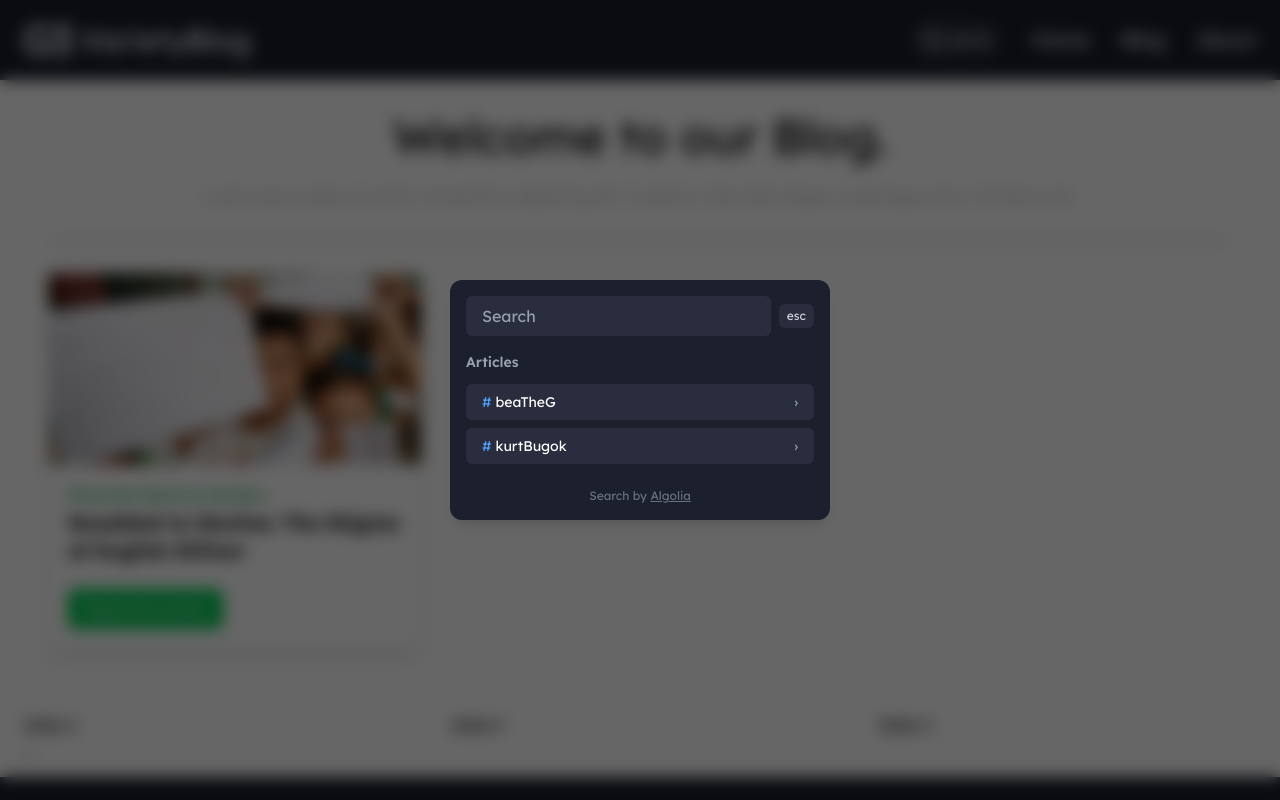
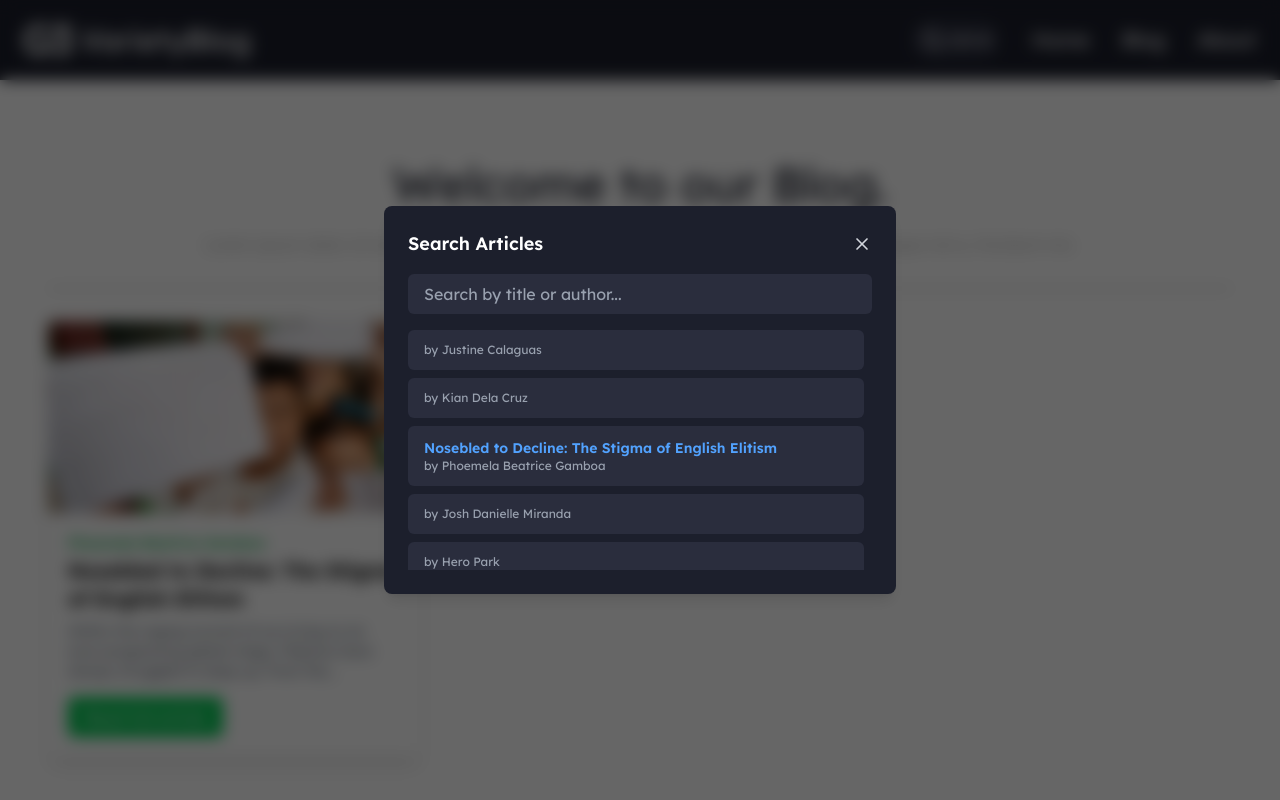
Before and after one commit to zidvsd/group-3, a React (Vite) app: page / in a window 1280 px wide. Both pictures are taken after a click on the button "Ctrl K". Shown: the top 800 px of the page. Built offline with nearby package versions, Linux system fonts and the light colour scheme.

Commit message:
added carousel data

```diff
--- a/src/components/Cards.jsx
+++ b/src/components/Cards.jsx
@@ -1,7 +1,7 @@
 import { Link } from "react-router-dom";
 import useArticlesData from "../hook/useArticlesData";
 import { slugify } from "../utils/utils";
-
+import { truncateArticle } from "../utils/utils";
 const Cards = () => {
   const data = useArticlesData();
 
@@ -27,7 +27,7 @@ const Cards = () => {
               </p>
               <h2 className="text-xl font-bold mb-2">{article.title}</h2>
               <p className="text-gray-600 text-sm mb-4">
-                {article["article-lead"]}
+                {truncateArticle(article.article?.[0])}
               </p>
               <Link
                 to={`/blogs/${slugify(article.title)}`}
--- a/src/components/CarouselSection.jsx
+++ b/src/components/CarouselSection.jsx
@@ -1,29 +1,58 @@
 import React from "react";
-// Import Swiper React components
 import { Swiper, SwiperSlide } from "swiper/react";
 import { Autoplay, Pagination, Navigation } from "swiper/modules";
-// Import Swiper styles
 import "swiper/css";
+import "swiper/css/pagination";
+import "swiper/css/navigation";
+import useArticlesData from "../hook/useArticlesData";
+import { Link } from "react-router-dom";
+import { slugify } from "../utils/utils";
 
 const CarouselSection = () => {
+  const articles = useArticlesData();
+
   return (
-    <div className="select-none">
+    <div className="select-none custom-container py-12">
+      <h2 className="text-3xl font-bold mb-8 text-primary">More Articles</h2>
       <Swiper
-        spaceBetween={50}
-        slidesPerView={3}
+        spaceBetween={20}
+        slidesPerView={1}
         loop={true}
-        onSlideChange={() => console.log("slide change")}
-        onSwiper={(swiper) => console.log(swiper)}
-        modules={[Autoplay, Pagination, Navigation]}
         autoplay={{ delay: 3000 }}
         pagination={{ clickable: true }}
         navigation
+        modules={[Autoplay, Pagination, Navigation]}
+        breakpoints={{
+          640: { slidesPerView: 1 },
+          768: { slidesPerView: 2 },
+          1024: { slidesPerView: 3 },
+        }}
       >
-        <SwiperSlide>Slide 1</SwiperSlide>
-        <SwiperSlide>Slide 2</SwiperSlide>
-        <SwiperSlide>Slide 3</SwiperSlide>
-        <SwiperSlide>Slide 4</SwiperSlide>
-        ...
+        {articles.map((article, index) => (
+          <SwiperSlide key={index}>
+            <Link to={`/blogs/${slugify(article.title)}`}>
+              <div className=" bg-white rounded-lg shadow-md border-neutral-200 border-[0.5px] md: overflow-hidden hover:shadow-xl transition-shadow duration-300 pb-12">
+                <img
+                  src={article.img}
+                  alt={article.title}
+                  className="w-full object-cover"
+                />
+                <div className="p-4 space-y-2">
+                  <p className="text-sm text-green-600 font-medium">
+                    {article.author}
+                  </p>
+                  <h3 className="text-xl font-semibold text-gray-800">
+                    {article.title}
+                  </h3>
+
+                  <p className="text-gray-600 text-sm line-clamp-3">
+                    {article.lead}
+                  </p>
+                </div>
+              </div>
+            </Link>
+          </SwiperSlide>
+        ))}
       </Swiper>
     </div>
   );
--- a/src/components/HeroSection.jsx
+++ b/src/components/HeroSection.jsx
@@ -2,8 +2,10 @@ import React from "react";
 import Cards from "./Cards";
 const HeroSection = () => {
   return (
-    <div className="text-center custom-container space-y-6 ">
-      <h1 className="text-3xl lg:text-5xl">Welcome to our Blog.</h1>
+    <div className="text-center custom-container space-y-6 mt-12 ">
+      <h1 className="text-3xl lg:text-5xl text-primary ">
+        Welcome to our Blog.
+      </h1>
       <p className="text-neutral-400 font-light">
         Lorem ipsum dolor sit amet, consectetur adipiscing elit. Curabitur vitae
         nibh aliquet, scelerisque nisl a, tincidunt nisi.
--- a/src/components/ModalSearch.jsx
+++ b/src/components/ModalSearch.jsx
@@ -1,97 +1,77 @@
-import React, { useEffect, useRef } from "react";
+import { useEffect, useRef, useState } from "react";
+import useArticlesData from "../hook/useArticlesData";
 import { X } from "lucide-react";
-
-const searchData = [
-  {
-    category: "Articles",
-    items: ["beaTheG", "kurtBugok"],
-  },
-];
-
+import { Link } from "react-router-dom";
+import { slugify } from "../utils/utils.js";
 const ModalSearch = ({ isOpen, onClose }) => {
   const modalRef = useRef(null);
+  const [query, setQuery] = useState("");
+  const data = useArticlesData();
 
+  // Close modal when clicking outside
   useEffect(() => {
-    const handleKeyDown = (e) => {
-      if (e.key === "Escape") {
-        onClose();
-      }
-    };
-
-    const handleClickOutside = (e) => {
-      if (modalRef.current && !modalRef.current.contains(e.target)) {
+    const handleClickOutside = (event) => {
+      if (modalRef.current && !modalRef.current.contains(event.target)) {
         onClose();
       }
     };
 
     if (isOpen) {
-      window.addEventListener("keydown", handleKeyDown);
       document.addEventListener("mousedown", handleClickOutside);
     }
 
     return () => {
-      window.removeEventListener("keydown", handleKeyDown);
       document.removeEventListener("mousedown", handleClickOutside);
     };
   }, [isOpen, onClose]);
 
   if (!isOpen) return null;
 
+  const filtered = data.filter(
+    (article) =>
+      article.title.toLowerCase().includes(query.toLowerCase()) ||
+      article.author.toLowerCase().includes(query.toLowerCase())
+  );
+
   return (
-    <div className="fixed inset-0 z-50 flex items-center justify-center bg-black/60 backdrop-blur-sm">
+    <div className="fixed inset-0 z-[9999] flex items-center justify-center bg-black/60 bg-opacity-50 backdrop-blur-sm">
       <div
         ref={modalRef}
-        className="w-[380px] rounded-xl bg-[#1c1f2c] p-4 text-white shadow-lg"
+        className="w-full max-w-lg rounded-lg bg-[#1c1f2c] p-6  text-white shadow-lg"
       >
-        {/* Search Bar */}
-        <div className="flex items-center gap-2">
-          <input
-            type="text"
-            placeholder="Search"
-            className="w-full rounded-md bg-[#2a2d3d] px-4 py-2 text-white placeholder-gray-400 outline-none"
-            autoFocus
-          />
-          <div className="rounded-md bg-[#2a2d3d] px-2 py-1 text-xs text-gray-300">
-            esc
-          </div>
+        <div className="mb-4 flex items-center justify-between">
+          <h2 className="text-lg font-semibold">Search Articles</h2>
+          <button onClick={onClose}>
+            <X className="h-5 w-5 text-gray-300 hover:text-white" />
+          </button>
         </div>
 
-        {/* Content */}
-        <div className="mt-4 space-y-6">
-          {searchData.map((section, index) => (
-            <div key={index}>
-              <h4 className="mb-3 text-sm font-semibold text-gray-400">
-                {section.category}
-              </h4>
-              <ul className="space-y-2">
-                {section.items.map((item, i) => (
-                  <li
-                    key={i}
-                    className="flex cursor-pointer items-center justify-between rounded-md bg-[#2a2d3d] px-4 py-2 text-sm hover:bg-neutral-600 hover:text-white"
-                  >
-                    <span>
-                      <span className="mr-1 text-blue-400">#</span>
-                      {item}
-                    </span>
-                    <span className="text-gray-400">›</span>
-                  </li>
-                ))}
-              </ul>
-            </div>
-          ))}
-        </div>
+        <input
+          type="text"
+          placeholder="Search by title or author..."
+          value={query}
+          onChange={(e) => setQuery(e.target.value)}
+          className="w-full rounded-md bg-[#2a2d3d] px-4 py-2 text-white placeholder-gray-400 outline-none"
+          autoFocus
+        />
 
-        {/* Footer */}
-        <div className="mt-6 text-center text-xs text-gray-500">
-          Search by{" "}
-          <a
-            href="https://www.algolia.com/"
-            target="_blank"
-            rel="noopener noreferrer"
-            className="underline"
-          >
-            Algolia
-          </a>
+        <div className="mt-4 max-h-60 overflow-y-auto pr-2 scroll-smooth scrollbar-thin scrollbar-thumb-[#3b3f53] scrollbar-track-[#1c1f2c]">
+          {filtered.length === 0 ? (
+            <p className="text-sm text-gray-400">No results found.</p>
+          ) : (
+            filtered.map((article, index) => (
+              <Link
+                to={`/blogs/${slugify(article.title)}`}
+                key={index}
+                className="mb-2 cursor-pointer flex flex-col rounded-md bg-[#2a2d3d] px-4 py-3 hover:bg-neutral-600"
+              >
+                <p className="text-sm font-semibold text-blue-400">
+                  {article.title}
+                </p>
+                <p className="text-xs text-gray-400">by {article.author}</p>
+              </Link>
+            ))
+          )}
         </div>
       </div>
     </div>
--- /dev/null
+++ b/src/components/RelatedBlogs.jsx
@@ -0,0 +1,7 @@
+import React from "react";
+
+const RelatedBlogs = () => {
+  return <div></div>;
+};
+
+export default RelatedBlogs;
--- /dev/null
+++ b/src/components/ScrollTopButton.jsx
@@ -0,0 +1,15 @@
+import React from "react";
+import { handleScroll } from "../utils/utils";
+import { ChevronUp } from "lucide-react";
+const ScrollTopButton = ({ linkId = "" }) => {
+  return (
+    <>
+      <ChevronUp
+        className="text-white bg-primary rounded-full animate-bounce size-8 hover-opacity cursor-pointer"
+        onClick={() => handleScroll(linkId)}
+      />
+    </>
+  );
+};
+
+export default ScrollTopButton;
--- a/src/index.css
+++ b/src/index.css
@@ -24,6 +24,15 @@
   @apply duration-300 ease-in-out transition-all
 }
 
+
+.swiper-button-prev::after, .swiper-button-next::after {
+  @apply hidden text-primary lg:block;
+}
+
+.swiper-pagination>span {
+  @apply bg-primary;
+}
+
 html {
   font-family: 'Lexend', sans-serif;
 }
--- a/src/utils/utils.js
+++ b/src/utils/utils.js
@@ -6,3 +6,12 @@ export const slugify = (text = "") =>
     .trim()
     .replace(/[^a-z0-9\s-]/g, "") // remove special chars
     .replace(/\s+/g, "-"); // replace spaces with hyphens
+export const handleScroll = (linkId) => {
+  const targetSection = document.getElementById(linkId);
+  if (targetSection) {
+    targetSection.scrollIntoView({ behavior: "smooth" });
+  }
+};
+export const truncateArticle = (str) => {
+  return str.split(" ").slice(0, 20).join(" ") + "...";
+};
```
Also changed, not shown: src/pages/BlogPostPage.jsx (+16 -8 lines).
